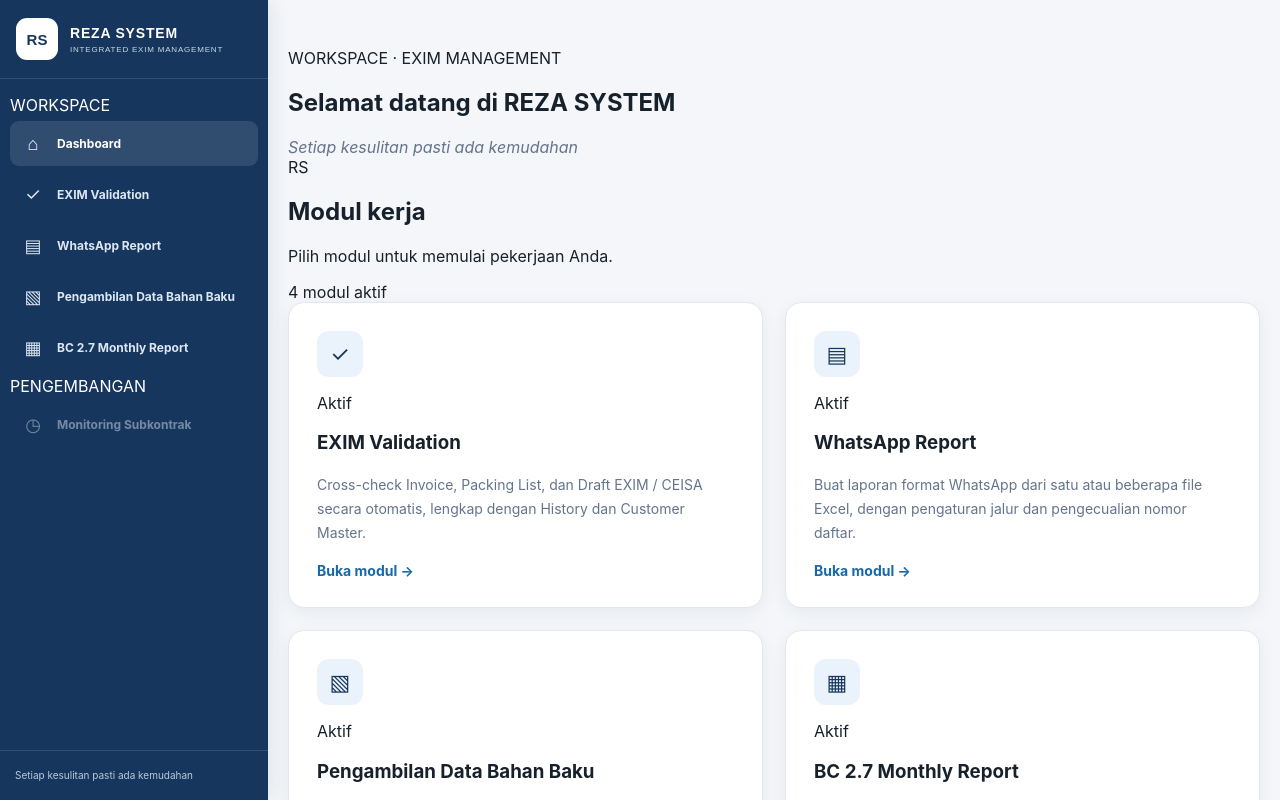
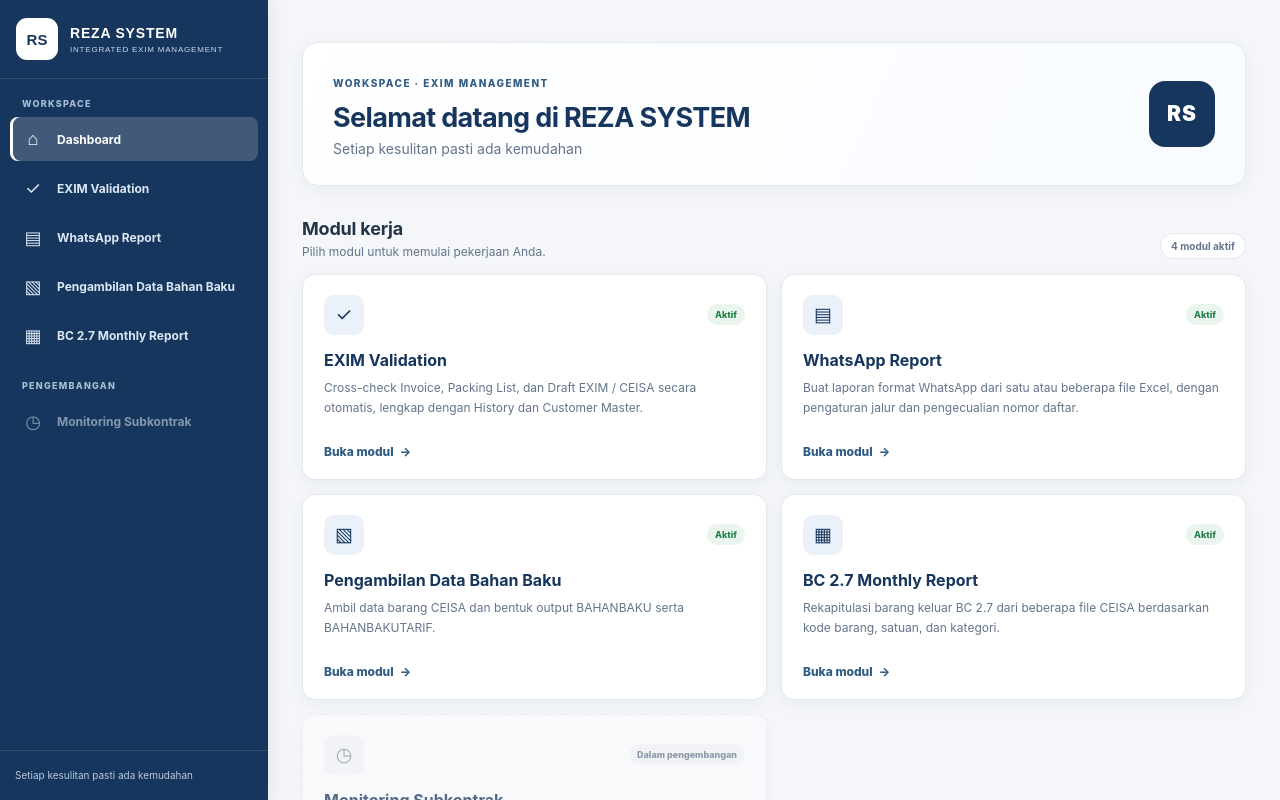
Before and after one commit to rezafa825-beep/exim-portal, a React (Vite) app in the folder frontend/: page / in a window 1280 px wide. Shown: the top 800 px of the page. Built offline with nearby package versions, Linux system fonts and the light colour scheme.

Commit message:
Add REZA SYSTEM enterprise design tokens and dashboard styles

```diff
--- a/frontend/src/style.css
+++ b/frontend/src/style.css
@@ -100,3 +100,90 @@
 .bc27-workflow-current{display:flex;align-items:center;gap:12px;flex-wrap:wrap;margin-top:13px;padding:10px 12px;border-radius:8px;background:#f5f7fa;color:#52616d;font-size:11px}
 .bc27-workflow-current .bc27-secondary{margin-left:auto;padding:8px 11px}
 @media(max-width:700px){.bc27-workflow-options{grid-template-columns:1fr}.bc27-workflow-current{align-items:flex-start;flex-direction:column}.bc27-workflow-current .bc27-secondary{margin-left:0;width:100%}}
+
+
+/* REZA SYSTEM Modern Enterprise Design System — Phase 1 */
+:root{
+  --rs-navy:#17365d;
+  --rs-blue:#315c84;
+  --rs-blue-soft:#eaf1f8;
+  --rs-page:#f4f6f9;
+  --rs-surface:#ffffff;
+  --rs-border:#e2e8f0;
+  --rs-text:#243447;
+  --rs-muted:#64748b;
+  --rs-success:#23814a;
+  --rs-warning:#a66b16;
+  --rs-danger:#b42318;
+  --rs-radius:12px;
+  --rs-shadow:0 4px 16px rgba(23,54,93,.055);
+}
+.portal-root{background:var(--rs-page);color:var(--rs-text)}
+.portal-sidebar{background:var(--rs-navy);box-shadow:2px 0 16px rgba(15,35,58,.09)}
+.portal-sidebar-brand{min-height:78px}
+.portal-sidebar-brand:focus-visible,.portal-side-menu button:focus-visible,.home-card:focus-visible{outline:3px solid #93c5fd;outline-offset:2px}
+.portal-side-menu{gap:5px;padding:14px 10px}
+.portal-side-menu button{min-height:44px;border-radius:8px;transition:background .15s ease,color .15s ease}
+.portal-side-menu button.selected{background:rgba(255,255,255,.18);box-shadow:inset 3px 0 #fff}
+.portal-side-menu button.menu-disabled{opacity:.55}
+.portal-nav-label{padding:5px 12px 3px;color:#a9bfd6;font-size:9px;font-weight:800;letter-spacing:1.25px}
+.portal-nav-label-secondary{margin-top:13px}
+.sidebar-collapsed .portal-nav-label{display:none}
+.portal-stage{background:var(--rs-page)}
+.portal-stage .shell>main{padding:28px 34px}
+.portal-stage .shell>aside{background:#fff;color:var(--rs-text);border-right:1px solid var(--rs-border);box-shadow:none}
+.portal-stage .shell .brand{color:var(--rs-navy)}
+.portal-stage .shell .brand span{color:var(--rs-blue)}
+.portal-stage .shell .brand-sub{color:#8291a2}
+.portal-stage .shell nav button{color:#526477}
+.portal-stage .shell nav button.active,.portal-stage .shell nav button:hover{background:var(--rs-blue-soft);color:var(--rs-navy)}
+.portal-stage .shell .side-note{color:#8492a2}
+.portal-stage .shell .side-note b{color:var(--rs-blue)}
+.portal-stage .shell .top h1{color:var(--rs-navy);font-size:26px;letter-spacing:-.35px}
+.portal-stage .shell .eyebrow{color:var(--rs-muted);letter-spacing:1.25px}
+.portal-stage .shell .card{border-color:var(--rs-border);border-radius:var(--rs-radius);box-shadow:var(--rs-shadow)}
+.portal-stage .shell .primary{background:var(--rs-navy)}
+.portal-stage .shell .primary:hover:not(:disabled){background:#214a78}
+.portal-stage .shell .secondary{background:#edf1f5;color:#34495b}
+.portal-home{max-width:1240px;padding:42px 34px 28px}
+.home-welcome{display:flex;align-items:center;justify-content:space-between;gap:24px;padding:28px 30px;margin-bottom:32px;background:linear-gradient(115deg,#fff 0%,#f8fbff 100%);border:1px solid var(--rs-border);border-radius:16px;box-shadow:var(--rs-shadow)}
+.home-eyebrow{font-size:10px;font-weight:800;letter-spacing:1.45px;color:var(--rs-blue)}
+.home-welcome h1{margin:10px 0 5px;color:var(--rs-navy);font-size:27px;letter-spacing:-.65px;line-height:1.25}
+.home-welcome .home-slogan{margin:0;color:var(--rs-muted);font-size:14px;font-style:normal}
+.home-welcome-mark{display:grid;place-items:center;flex:0 0 66px;width:66px;height:66px;border-radius:16px;background:var(--rs-navy);color:#fff;font-size:21px;font-weight:900;letter-spacing:1px}
+.home-section-head{display:flex;align-items:flex-end;justify-content:space-between;gap:16px;margin:0 0 15px}
+.home-section-head h2{margin:0;color:var(--rs-text);font-size:18px;letter-spacing:-.2px}
+.home-section-head p{margin:5px 0 0;color:var(--rs-muted);font-size:12px}
+.home-module-count{padding:6px 10px;border:1px solid var(--rs-border);border-radius:999px;background:#fff;color:var(--rs-muted);font-size:10px;font-weight:700;white-space:nowrap}
+.portal-home .home-cards{grid-template-columns:repeat(2,minmax(0,1fr));gap:14px}
+.home-card{min-height:206px;padding:20px 21px;border:1px solid var(--rs-border);border-radius:13px;box-shadow:var(--rs-shadow);transition:transform .16s ease,box-shadow .16s ease,border-color .16s ease}
+.home-card:hover:not(.home-card-disabled),.home-card:focus-visible:not(.home-card-disabled){transform:translateY(-2px);border-color:#b6c9dc;box-shadow:0 9px 24px rgba(23,54,93,.09)}
+.home-card-top{display:flex;align-items:center;justify-content:space-between;gap:10px;width:100%;margin-bottom:14px}
+.home-icon{width:40px;height:40px;margin:0;border-radius:10px;background:var(--rs-blue-soft);color:var(--rs-navy);font-size:19px}
+.home-card h3{margin:0 0 7px;color:var(--rs-navy);font-size:16px;line-height:1.4}
+.home-card p{margin:0 0 17px;color:#64748b;font-size:12px;line-height:1.65}
+.home-card-status{padding:5px 8px;border-radius:999px;font-size:9px;font-weight:800;white-space:nowrap}
+.home-card-status.active{background:#eaf5ee;color:var(--rs-success)}
+.home-card-status.planned{background:#f1f3f6;color:#64748b}
+.home-go{display:flex;align-items:center;gap:6px;margin-top:auto;color:var(--rs-blue);font-size:12px;font-weight:800}
+.home-foot{margin-top:28px;color:#8290a0;font-size:10px}
+.home-foot span{padding:0 4px;color:#b0bac5}
+.home-card-disabled{background:#fafbfc;border-style:dashed}
+.home-card-disabled .home-icon{background:#f0f2f5;color:#8290a0}
+@media(max-width:900px){
+ .portal-home{padding:28px 20px}
+ .portal-stage .shell>main{padding:24px 20px}
+}
+@media(max-width:620px){
+ .home-welcome{padding:21px 18px;margin-bottom:25px}
+ .home-welcome h1{font-size:22px}
+ .home-welcome-mark{flex-basis:52px;width:52px;height:52px;font-size:17px}
+ .home-section-head{align-items:flex-start;flex-direction:column}
+ .portal-home .home-cards{grid-template-columns:1fr}
+ .home-card{min-height:0;padding:18px}
+ .portal-stage .shell>main{padding:18px 12px}
+}
+@media(prefers-reduced-motion:reduce){
+ .home-card,.portal-side-menu button{transition:none}
+ .home-card:hover{transform:none}
+}
```
